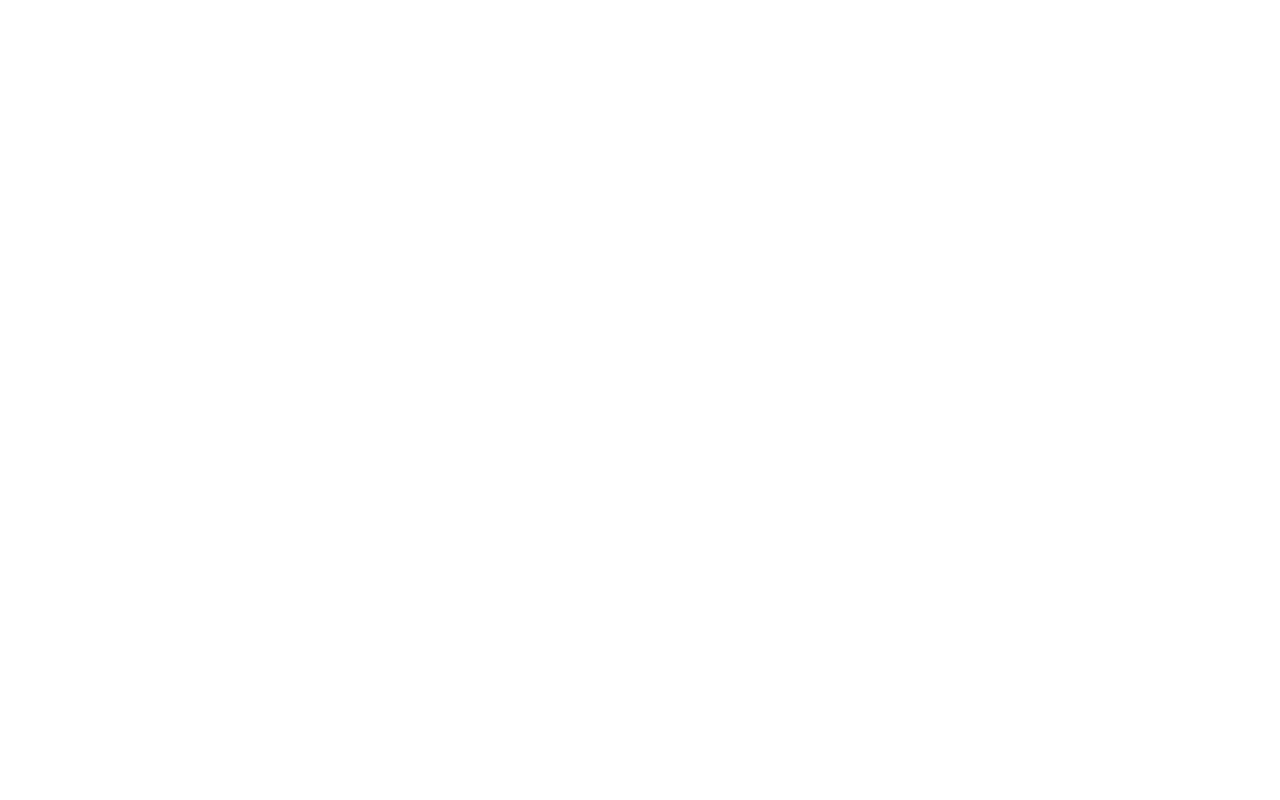
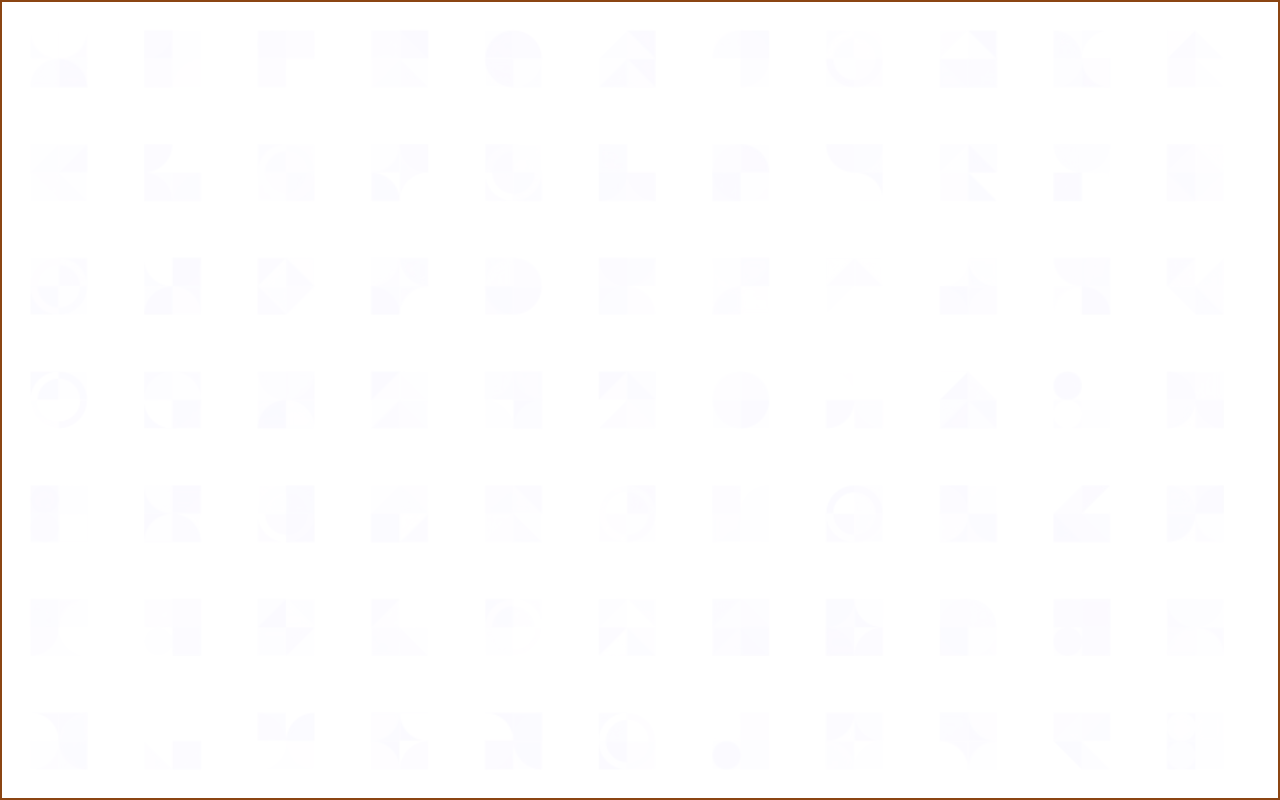
Before and after one commit to singhkunal2050/Emp-Bday, a plain HTML site: page index.html in a window 1280 px wide. Shown: the top 800 px of the page. Drawn offline with Linux system fonts and the light colour scheme.

Commit message:
added files

```diff
--- a/index.html
+++ b/index.html
@@ -4,9 +4,24 @@
     <meta charset="UTF-8">
     <meta http-equiv="X-UA-Compatible" content="IE=edge">
     <meta name="viewport" content="width=device-width, initial-scale=1.0">
-    <title>Document</title>
+    <link rel="stylesheet" href="style.css">
+    <title>Happy Birthday</title>
 </head>
 <body>
 
+    <main>
+        <section class="hero-section">
+
+
+        </section>
+
+        <section class="greeting-section">
+
+
+        </section>
+    </main>
+
+
+
 </body>
 </html>
--- /dev/null
+++ b/style.css
@@ -0,0 +1,19 @@
+*{
+    margin: 0;
+    padding: 0;
+    box-sizing: border-box;
+}
+
+
+section{
+    min-height: 100vh;
+    border: 2px saddlebrown solid;
+}
+
+.hero-section{
+    background-image: url(./img/patternpad.jpeg);
+    background-color: rgba(255, 255, 255, 0.973);
+    background-blend-mode: lighten;
+    background-size: cover;
+    background-repeat: no-repeat;
+}
```
Also changed, not shown: img/patternpad.jpeg (added).
